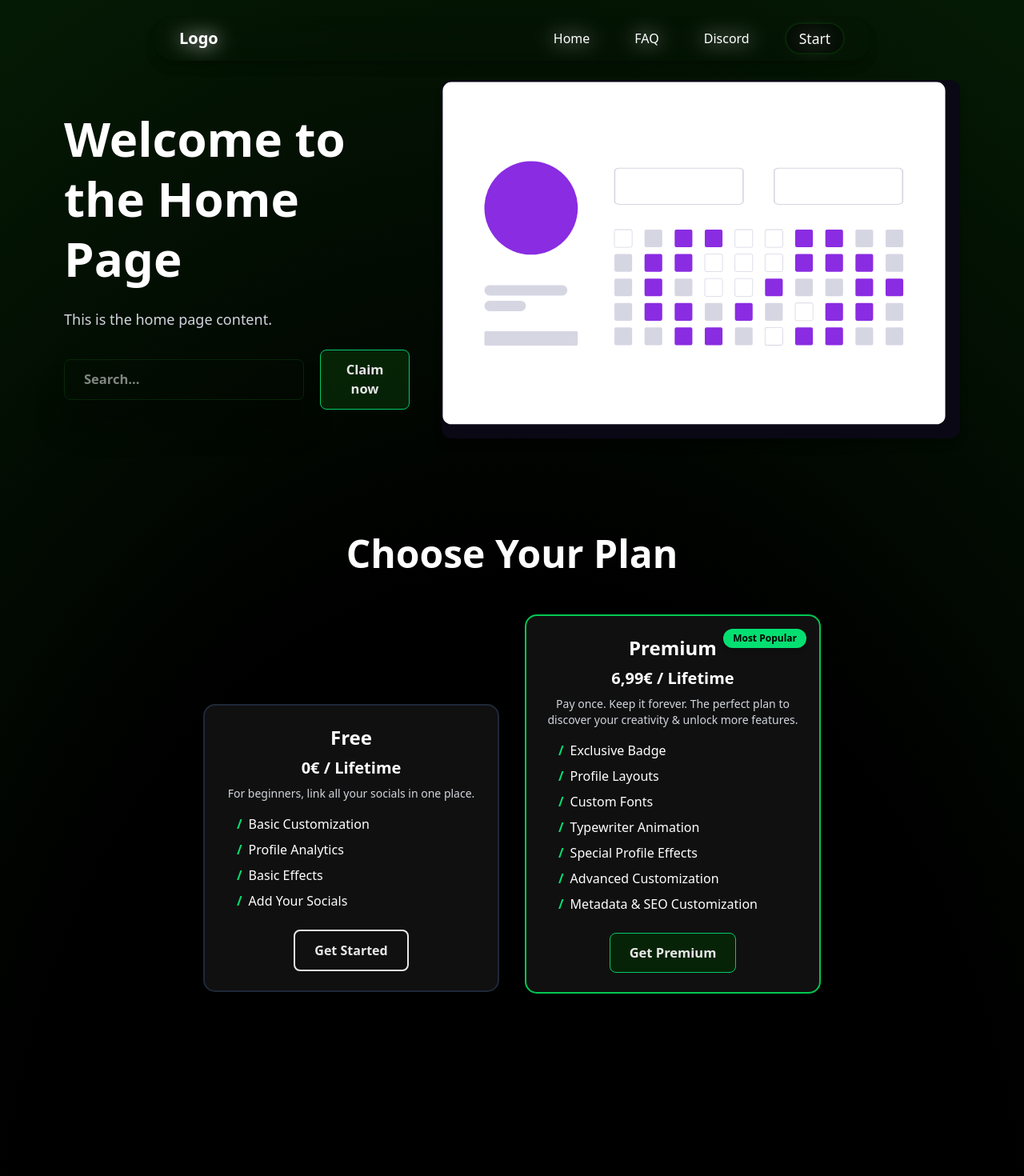
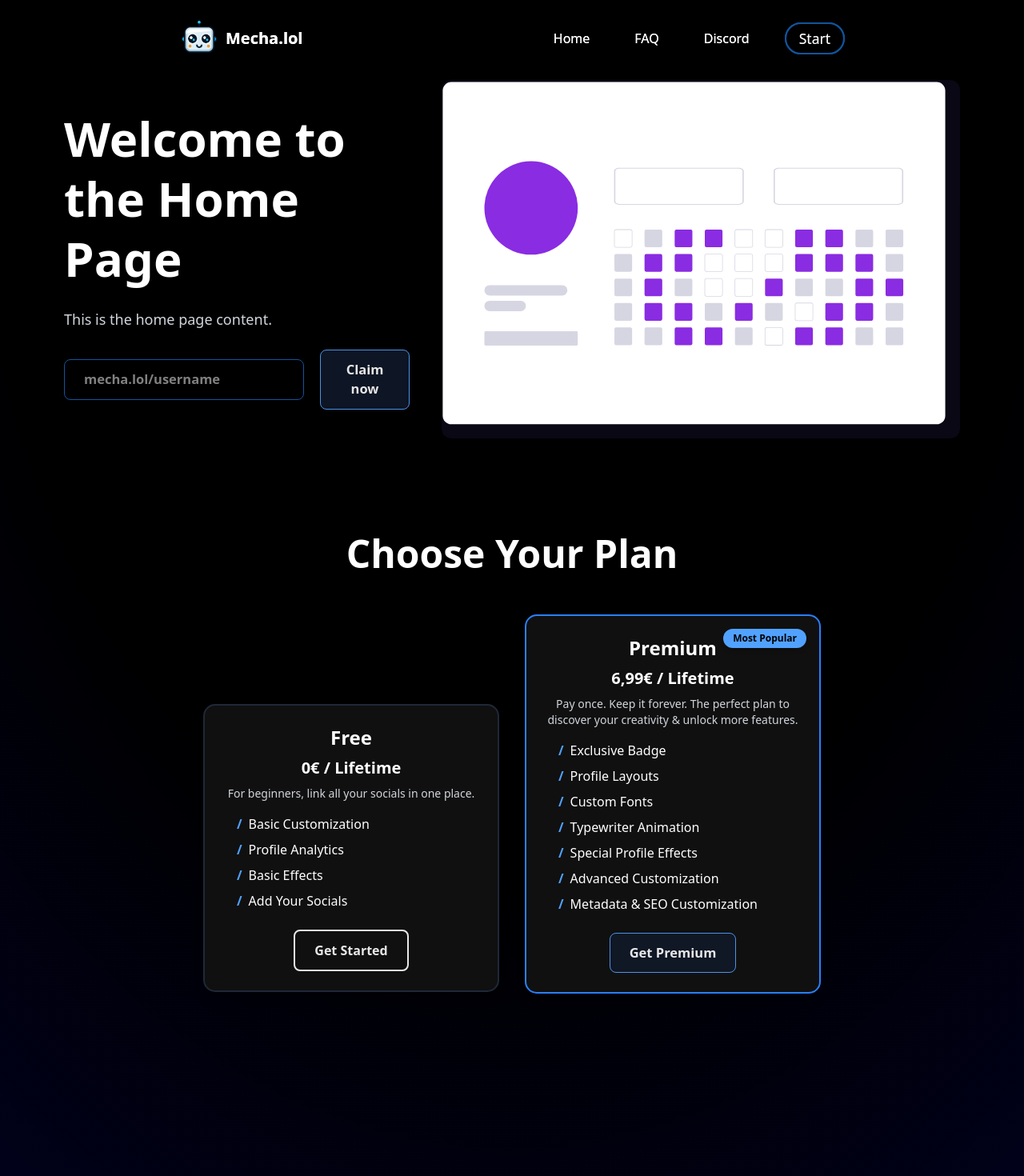
Before and after one commit to nguyennguyen21/Mecha_FE, a React (Vite) app: page / in a window 1280 px wide. Shown: the top 1470 px of the page at 80% size. Built offline with nearby package versions, Linux system fonts and the light colour scheme; no server answers.

Commit message:
Chuyen sang mau blue

```diff
--- a/src/app.css
+++ b/src/app.css
@@ -1,8 +1,21 @@
 @import "tailwindcss";
-
 /* index.css */
 html, body, #root {
   margin: 0;
   padding: 0;
   height: 100%;
 }
+
+
+@keyframes bounce-updown {
+  0%, 100% {
+    transform: translateY(0);
+  }
+  50% {
+    transform: translateY(-8px);
+  }
+}
+
+.animate-bounce-updown {
+  animation: bounce-updown 1.5s ease-in-out infinite;
+}
--- a/src/modules/Core/Components/Background/Background.tsx
+++ b/src/modules/Core/Components/Background/Background.tsx
@@ -10,9 +10,9 @@ const Background: React.FC<BackgroundProps> = ({ children }) => {
     <div className="min-h-screen w-full relative">
       <div
         className="absolute inset-0 z-0"
-        style={{
-          background: "radial-gradient(125% 125% at 50% 90%, #000000 40%, #072607 100%)",
-        }}
+         style={{
+           background: "radial-gradient(125% 125% at 50% 10%, #000000 40%, #010133 100%)",
+    }}
       />
       <div className="relative z-10 w-full h-full">{children}</div>
     </div>
--- a/src/modules/Core/Components/Search/Search.tsx
+++ b/src/modules/Core/Components/Search/Search.tsx
@@ -3,8 +3,8 @@ const Search: React.FC = () => {
     <div className="flex items-center justify-center ">
       <input
         type="text"
-        className="px-6 py-3 rounded-lg font-semibold transition-all duration-300 transform hover:-translate-y-1 hover:shadow-lg border-1 border-[#072607] shadow-[0_35px_35px_rgba(0,0,0,0.25)] text-[16.5px]"
-        placeholder="Search..."
+        className="px-6 py-3 rounded-lg font-semibold transition-all duration-300 transform hover:-translate-y-1 hover:shadow-lg border-1 border-[#11549c] shadow-[0_35px_35px_rgba(0,0,0,0.25)] text-[16.5px]"
+        placeholder="mecha.lol/username"
       />
     </div>
   );
--- a/src/modules/Core/Components/button/Button.tsx
+++ b/src/modules/Core/Components/button/Button.tsx
@@ -12,9 +12,10 @@ const Button: React.FC<ButtonProps> = ({ children, variant, onClick }) => {
   const baseClasses = 'px-6 py-3 rounded-lg font-semibold transition-all duration-300 transform hover:-translate-y-1 hover:shadow-lg';
 
   const variants = {
-    primary: 'bg-[#072607] text-white border border-green-400 text-[16.5px] opacity-90 cursor-pointer hover:bg-[#072607]',
-    secondary: 'bg-transparent border-2 border-white text-white opacity-90 cursor-pointer hover:bg-white/10',
-  };
+  primary: 'bg-gray-900 text-white border border-blue-400 text-[16.5px] opacity-90 cursor-pointer hover:border-blue-500 hover:shadow-sm',
+  secondary: 'bg-transparent border-2 border-white text-white opacity-90 cursor-pointer hover:border-white/70 hover:shadow-sm',
+};
+
 
   return (
     <button
--- a/src/modules/Core/layout/Footer.tsx
+++ b/src/modules/Core/layout/Footer.tsx
@@ -15,10 +15,10 @@ const Footer = () => {
         <div className="flex flex-col space-y-4">
           <h3 className="font-semibold text-lg">Quick Links</h3>
           <ul className="space-y-2">
-            <li className="hover:text-green-400 cursor-pointer transition">Home</li>
-            <li className="hover:text-green-400 cursor-pointer transition">About</li>
-            <li className="hover:text-green-400 cursor-pointer transition">Pricing</li>
-            <li className="hover:text-green-400 cursor-pointer transition">Contact</li>
+            <li className="hover:text-blue-400 cursor-pointer transition">Home</li>
+            <li className="hover:text-blue-400 cursor-pointer transition">About</li>
+            <li className="hover:text-blue-400 cursor-pointer transition">Pricing</li>
+            <li className="hover:text-blue-400 cursor-pointer transition">Contact</li>
           </ul>
         </div>
 
@@ -30,9 +30,9 @@ const Footer = () => {
 
           {/* Socials */}
           <div className="flex space-x-4 mt-2">
-            <a href="#" className="hover:text-green-400 transition">Facebook</a>
-            <a href="#" className="hover:text-green-400 transition">Twitter</a>
-            <a href="#" className="hover:text-green-400 transition">Instagram</a>
+            <a href="#" className="hover:text-blue-400 transition">Facebook</a>
+            <a href="#" className="hover:text-blue-400 transition">Twitter</a>
+            <a href="#" className="hover:text-blue-400 transition">Instagram</a>
           </div>
         </div>
 
--- a/src/modules/Core/layout/Header.tsx
+++ b/src/modules/Core/layout/Header.tsx
@@ -10,9 +10,22 @@ const Header = () => {
   return (
     <header className="relative py-5 flex justify-center z-50">
       {/* Container */}
-      <div className="fixed top-5 left-1/2 transform -translate-x-1/2 w-4/5 max-w-4xl h-14 rounded-3xl flex items-center justify-between px-8 text-white shadow-lg backdrop-blur-md">
+      <div className="fixed top-5 left-1/2 transform -translate-x-1/2 w-4/5 max-w-4xl h-14 rounded-3xl flex items-center justify-between px-8 text-white shadow-lg">
         {/* Logo */}
-        <div className="font-bold text-xl">Logo</div>
+       <div className="flex items-center font-bold text-xl">
+            <a
+              href="https://mecha.lol"
+              className="flex items-center space-x-2 no-underline text-white hover:text-blue-400 transition-colors"
+            >
+              <img
+                src="./mecha.png"
+                alt="Mecha Logo"
+                className="w-1/2 max-w-[50px] object-contain animate-bounce-updown"
+              />
+              <span className="leading-none">Mecha.lol</span>
+            </a>
+          </div>
+
 
         {/* Desktop Menu */}
         <nav className="hidden md:block">
@@ -44,7 +57,7 @@ const Header = () => {
             <li>
               <Link
                 to="/dashboard"
-                className="h-10 flex items-center px-4 bg-[#0000005d] border-2 border-[#072607] rounded-full font-medium text-[#fafafa] text-[17.5px] transition duration-200 hover:border-[#6cdf6c] cursor-pointer"
+                className="h-10 flex items-center px-4 bg-[#0000005d] border-2 border-[#11549c] rounded-full font-medium text-[#fafafa] text-[17.5px] transition duration-200 hover:border-[#176ecb] cursor-pointer"
               >
                 Start
               </Link>
--- a/src/modules/Home/HeroSection.tsx
+++ b/src/modules/Home/HeroSection.tsx
@@ -1,5 +1,5 @@
-import Button from "../../modules/Core/components/button/Button";
-import Search from "../../modules/Core/components/Search/Search";
+import Button from "../../modules/Core/Components/button/Button";
+import Search from "../../modules/Core/Components/Search/Search";
 import profile from "../../../src/assets/imgs/undraw_github-profile_abde (1).svg";
 
 const HeroSection = () => {
--- a/src/modules/Home/Pricing.tsx
+++ b/src/modules/Home/Pricing.tsx
@@ -1,5 +1,5 @@
 import Header from "../../modules/Core/layout/Header";
-import Button from "../../modules/Core/components/button/Button";
+import Button from "../../modules/Core/Components/button/Button";
 
 const plans = [
   {
@@ -24,7 +24,7 @@ const plans = [
       "Advanced Customization",
       "Metadata & SEO Customization"
     ],
-    border: "border-green-500",
+    border: "border-blue-500",
     bg: "bg-[#101010]",
     badge: "Most Popular",
   }
@@ -60,7 +60,7 @@ const Pricing = () => {
               `}
             >
               {plan.badge && (
-                <div className="absolute top-4 right-4 bg-green-400 text-black text-xs font-bold px-3 py-1 rounded-full shadow-md">
+                <div className="absolute top-4 right-4 bg-blue-400 text-black text-xs font-bold px-3 py-1 rounded-full shadow-md">
                   {plan.badge}
                 </div>
               )}
@@ -70,7 +70,7 @@ const Pricing = () => {
               <ul className="mb-6 space-y-2 text-left w-full px-4">
                 {plan.features.map((feature, idx) => (
                   <li key={idx} className="text-white flex items-center gap-2">
-                    <span className="text-green-400 font-bold">/</span> {feature}
+                    <span className="text-blue-400 font-bold">/</span> {feature}
                   </li>
                 ))}
               </ul>
@@ -81,7 +81,7 @@ const Pricing = () => {
                   w-full py-3 rounded-lg
                   transition-all duration-300
                   hover:scale-105 hover:shadow-lg hover:cursor-pointer
-                  ${plan.name === "Premium" ? "bg-green-500 text-black hover:bg-green-400" : "bg-gray-700 text-white hover:bg-gray-600"}
+                  ${plan.name === "Premium" ? "bg-blue-500 text-black hover:bg-blue-400" : "bg-gray-700 text-white hover:bg-gray-600"}
                 `}
               >
                 {plan.name === "Premium" ? "Get Premium" : "Get Started"}
```
Also changed, not shown: src/styles/AdvancedStyleSettings.css (line endings or trailing spaces).
